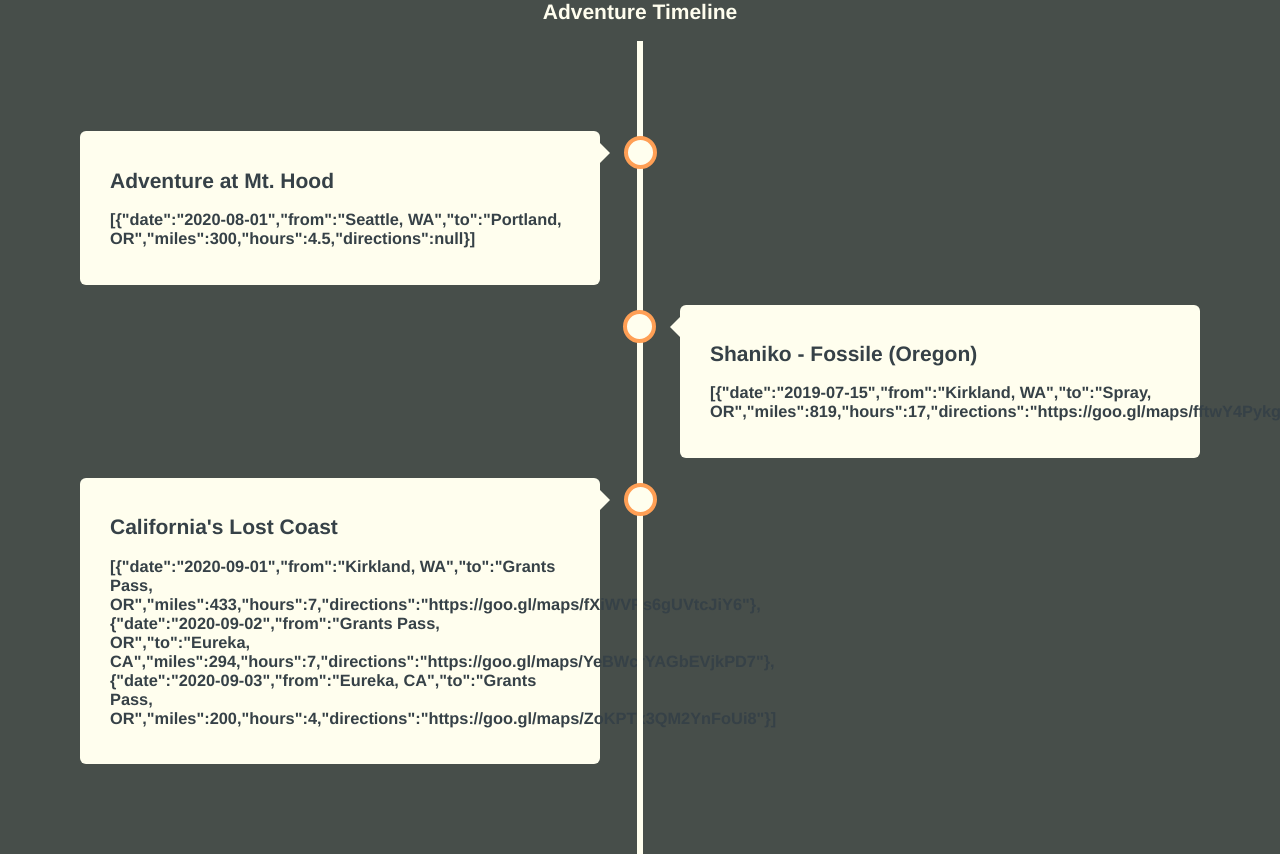
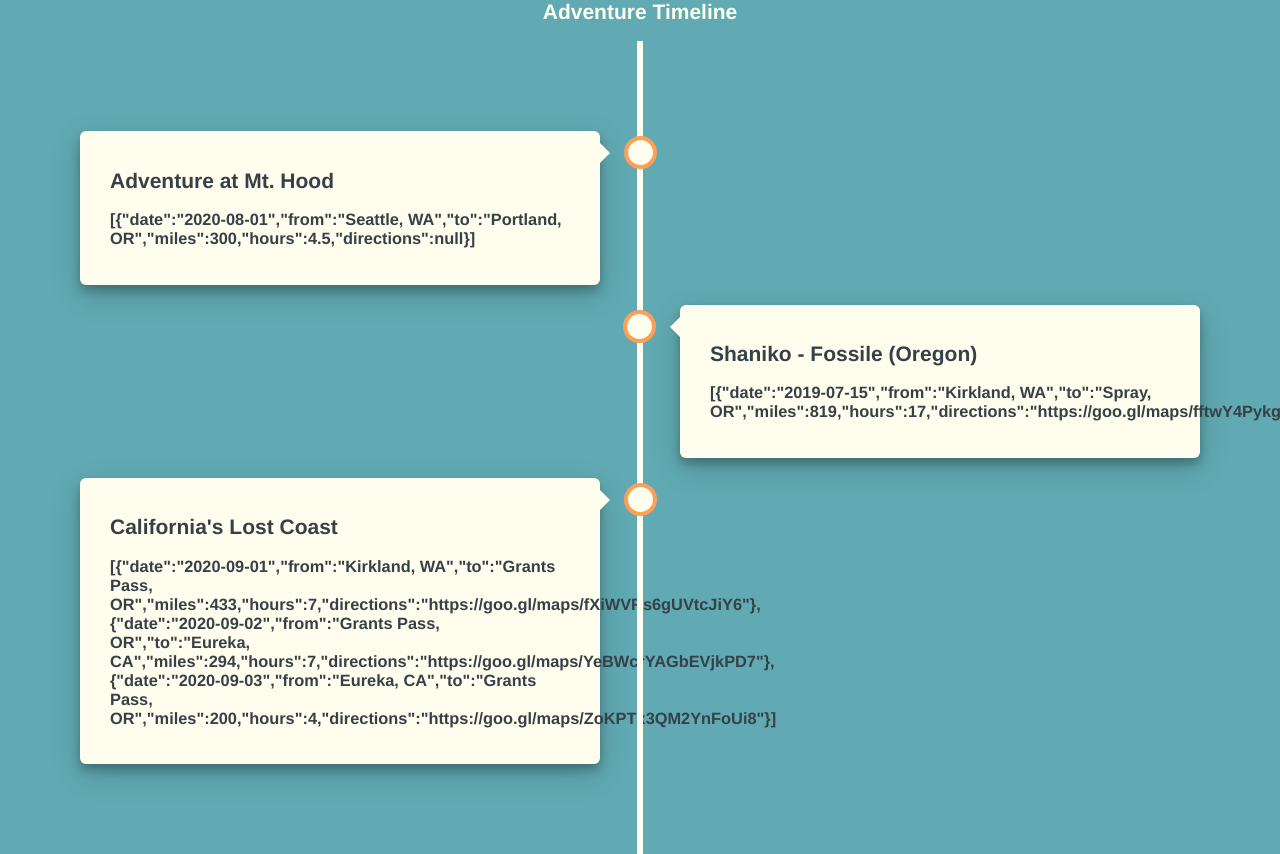
Before and after one commit to dryzhkov/adv, a React (Create React App) app: page / in a window 1280 px wide. Shown: the top 854 px of the page. Built offline with nearby package versions, Linux system fonts and the light colour scheme; data requests are answered from the project's data file.

Commit message:
css colors

```diff
--- a/src/components/Timeline.css
+++ b/src/components/Timeline.css
@@ -6,7 +6,8 @@
 
 #adv {
     min-height: 100vh;
-    background-color: #474e4a;
+    /* background-color: #474e4a; */
+    background-color: #61aab3;
     font-family: Helvetica, sans-serif;
 }
 
@@ -95,9 +96,11 @@
 }
 
 /* The actual content */
-#adv .content {
+#adv .trip {
     padding: 20px 30px;
     background-color: #fffeee;
     position: relative;
     border-radius: 6px;
+    box-shadow: rgba(0, 0, 0, 0.19) 0px 10px 30px,
+        rgba(0, 0, 0, 0.23) 0px 6px 10px;
 }
--- a/src/components/Timeline.tsx
+++ b/src/components/Timeline.tsx
@@ -15,7 +15,7 @@ export function Home() {
                     key={t.id}
                     className={index % 2 === 0 ? 'record left' : 'record right'}
                 >
-                    <div className="content">
+                    <div className="trip">
                         <h2>{t.title}</h2>
                         <h3>{JSON.stringify(t.days)}</h3>
                     </div>
```
